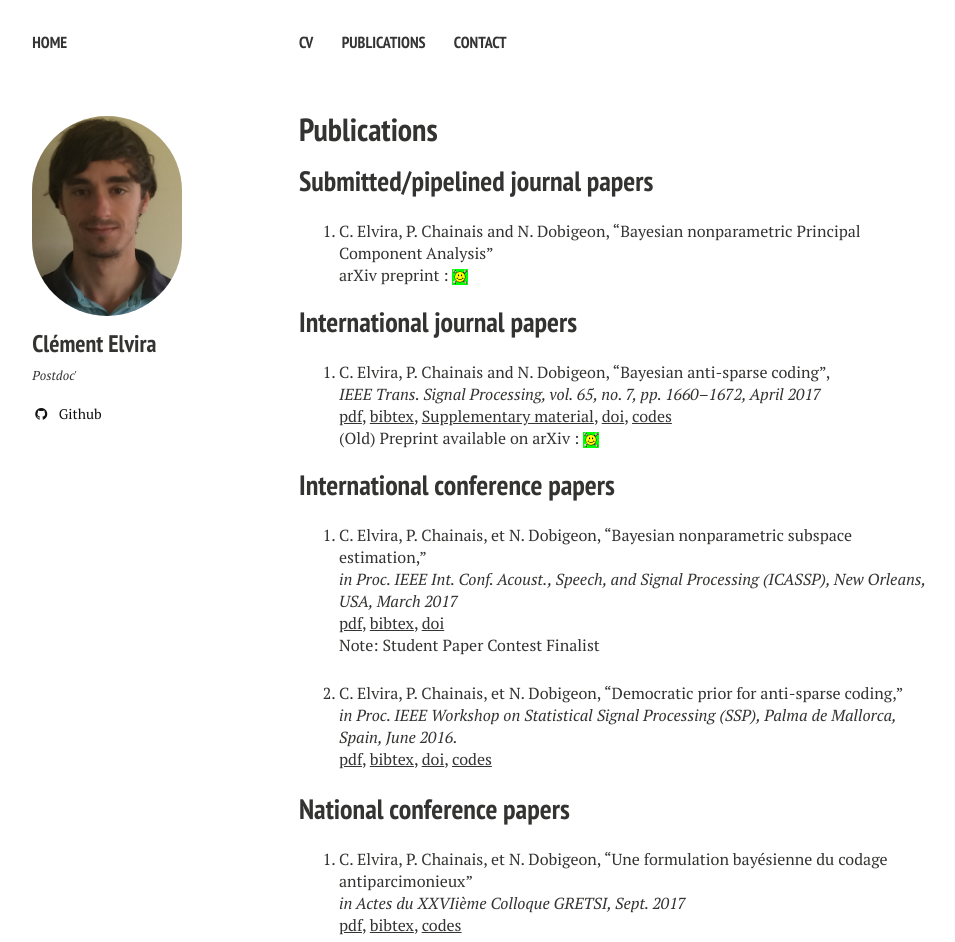
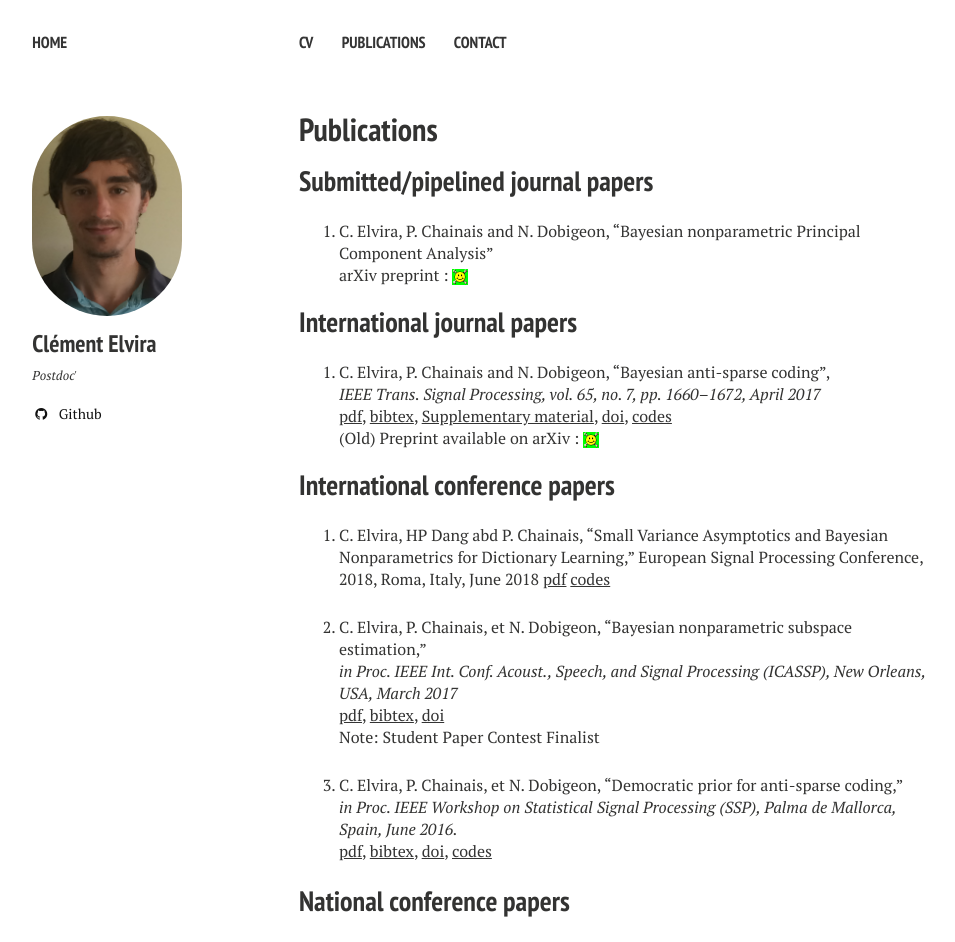
Before and after one commit to c-elvira/c-elvira.github.io-old, a Jekyll site: the page built from publication/index.md, in a window 1280 px wide. Shown: the top 942 px of the page, without its empty margins (21-976 px from the left). Built offline with Jekyll 4.4.1, drawn with Linux system fonts in a browser that asks for light colours; nearby versions of some CDN libraries.

Commit message:
Update index.md

```diff
--- a/publication/index.md
+++ b/publication/index.md
@@ -20,12 +20,16 @@ arXiv preprint : [![arXiv](../images/logo/arxiv_icon.png)](https://arxiv.org/abs
 
 ## International conference papers
 
-1. C. Elvira, P. Chainais, et N. Dobigeon, "Bayesian nonparametric subspace estimation," <br/>
+1. C. Elvira, HP Dang abd P. Chainais, “Small Variance Asymptotics and Bayesian Nonparametrics for Dictionary Learning,”
+European Signal Processing Conference, 2018, Roma, Italy, June 2018
+[pdf](http://www.hongphuong-dang.com/DATA/2018_EUSIPCO.pdf) [codes](https://github.com/c-elvira/IBPDL-SVA)
+
+2. C. Elvira, P. Chainais, et N. Dobigeon, "Bayesian nonparametric subspace estimation," <br/>
 *in Proc. IEEE Int. Conf. Acoust., Speech, and Signal Processing (ICASSP), New Orleans, USA, March 2017* <br/>
 [pdf](../pdf/elvira2017iccasp.pdf), [bibtex](../bibtex/elvira2017_iccasp.md), [doi](https://doi.org/10.1109/ICASSP.2017.7952556) <br/>
 Note: Student Paper Contest Finalist
 
-2. C. Elvira, P. Chainais, et N. Dobigeon, "Democratic prior for anti-sparse coding,"<br/>
+3. C. Elvira, P. Chainais, et N. Dobigeon, "Democratic prior for anti-sparse coding,"<br/>
 *in Proc. IEEE Workshop on Statistical Signal Processing (SSP), Palma de Mallorca, Spain, June 2016.*<br/>
 [pdf](../pdf/elvira2016ssp.pdf), [bibtex](../bibtex/elvira2016ssp.md),  [doi](https://doi.org/10.1109/SSP.2016.7551813), [codes](https://github.com/c-elvira/bayesian_antisparse_algorithm)
 
```
